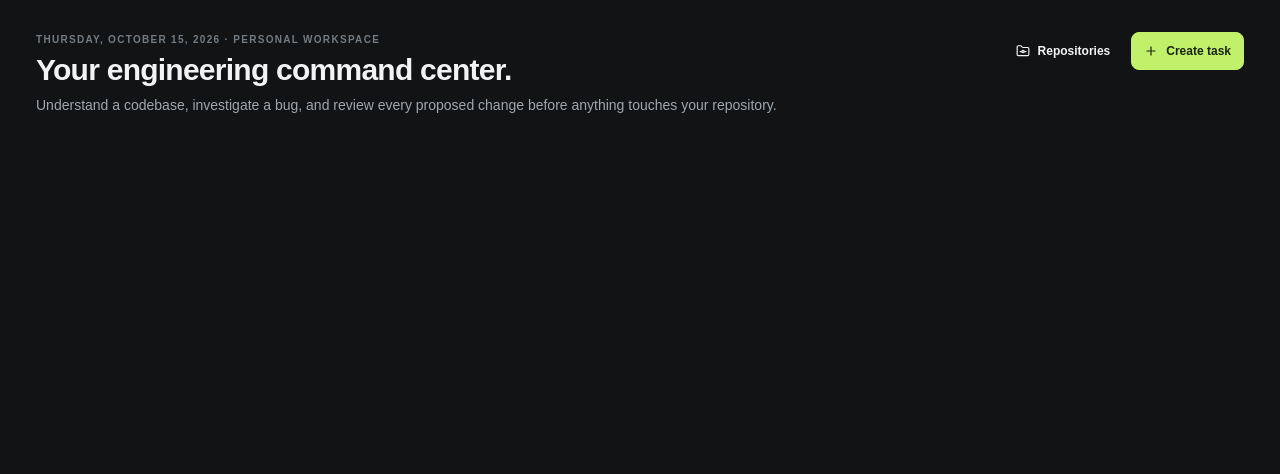
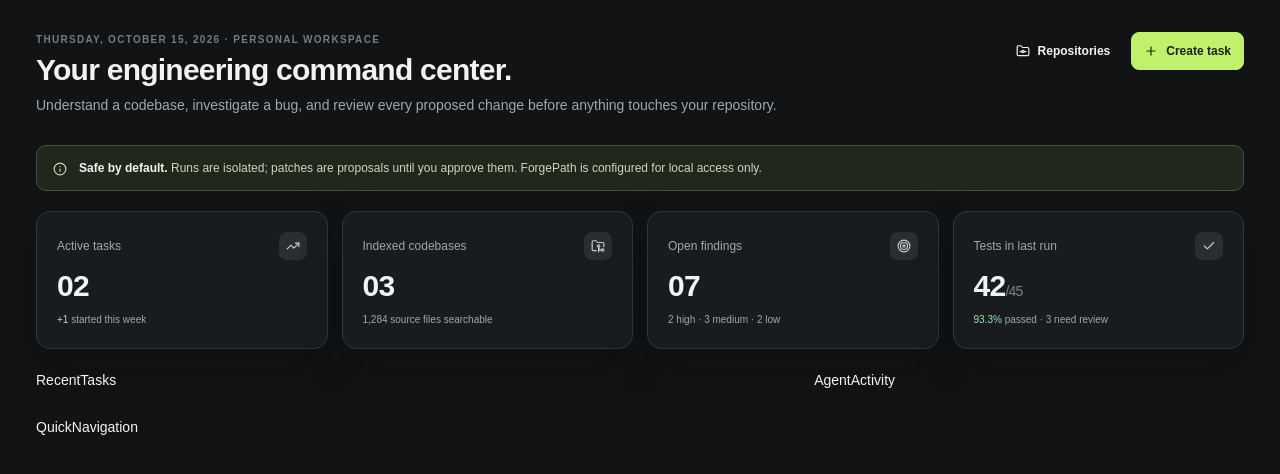
Before and after one commit to Avi-0009/ForgePath--Frontend, a React (Vite) app: page / in a window 1280 px wide. Shown: the top 474 px of the page. Built offline with nearby package versions, Linux system fonts and the light colour scheme.

Commit message:
Defined the css varible and implemented CalloutBanner and StatsGrid

```diff
--- /dev/null
+++ b/src/components/home/AgentActivity.tsx
@@ -0,0 +1,9 @@
+import React from 'react'
+
+const AgentActivity = () => {
+  return (
+    <div>AgentActivity</div>
+  )
+}
+
+export default AgentActivity
--- /dev/null
+++ b/src/components/home/CalloutBanner.tsx
@@ -0,0 +1,22 @@
+import { Info } from "lucide-react"
+
+interface CalloutBannerProps {
+  icon?: React.ReactNode;
+  title: string;
+  children: React.ReactNode
+}
+
+const CalloutBanner: React.FC<CalloutBannerProps> = ({ icon, title, children }) => {
+  return (
+    <div className="p-3.5 px-4 border border-callout-line bg-callout-bg rounded-callout flex items-start gap-3 text-xs text-callout-text mb-5">
+      <span className="leading-none mt-0.5 shrink-0">
+        {icon ?? <Info size={14} />}
+      </span>
+      <div>
+        <strong className="text-callout-strong font-semibold">{title}</strong> {children}
+      </div>
+    </div>
+  );
+}
+
+export default CalloutBanner
--- /dev/null
+++ b/src/components/home/QuickNavigation.tsx
@@ -0,0 +1,9 @@
+import React from 'react'
+
+const QuickNavigation = () => {
+  return (
+    <div>QuickNavigation</div>
+  )
+}
+
+export default QuickNavigation
--- /dev/null
+++ b/src/components/home/RecentTasks.tsx
@@ -0,0 +1,9 @@
+import React from 'react'
+
+const RecentTasks = () => {
+  return (
+    <div>RecentTasks</div>
+  )
+}
+
+export default RecentTasks
--- /dev/null
+++ b/src/components/home/StatsGrid.tsx
@@ -0,0 +1,59 @@
+import { TrendingUp, FolderGit2, Target, Check } from "lucide-react"
+
+const StatsGrid = () => {
+  return (
+    <div className="grid grid-cols-2 lg:grid-cols-4 gap-3.5 mb-5">
+      <article className="p-4 sm:p-5 bg-app-panel border border-app-line rounded-panel shadow-panel">
+        <div className="flex items-center justify-between gap-2 text-app-muted text-xs">
+          <span>Active tasks</span>
+          <span className="w-7 h-7 bg-app-mark-bg rounded-lg grid place-items-center text-app-mark-text">
+            <TrendingUp size={14} />
+          </span>
+        </div>
+        <div className="font-manrope text-2xl sm:text-3xl font-extrabold tracking-tight my-2">02</div>
+        <div className="text-micro text-app-muted">
+          <span className="text-status-green font-medium">+1</span> started this week
+        </div>
+      </article>
+
+      <article className="p-4 sm:p-5 bg-app-panel border border-app-line rounded-panel shadow-panel">
+        <div className="flex items-center justify-between gap-2 text-app-muted text-xs">
+          <span>Indexed codebases</span>
+          <span className="w-7 h-7 bg-app-mark-bg rounded-lg grid place-items-center text-app-mark-text">
+            <FolderGit2 size={14} />
+          </span>
+        </div>
+        <div className="font-manrope text-2xl sm:text-3xl font-extrabold tracking-tight my-2">03</div>
+        <div className="text-micro text-app-muted">1,284 source files searchable</div>
+      </article>
+
+      <article className="p-4 sm:p-5 bg-app-panel border border-app-line rounded-panel shadow-panel">
+        <div className="flex items-center justify-between gap-2 text-app-muted text-xs">
+          <span>Open findings</span>
+          <span className="w-7 h-7 bg-app-mark-bg rounded-lg grid place-items-center text-app-mark-text">
+            <Target size={14} />
+          </span>
+        </div>
+        <div className="font-manrope text-2xl sm:text-3xl font-extrabold tracking-tight my-2">07</div>
+        <div className="text-micro text-app-muted">2 high · 3 medium · 2 low</div>
+      </article>
+
+      <article className="p-4 sm:p-5 bg-app-panel border border-app-line rounded-panel shadow-panel">
+        <div className="flex items-center justify-between gap-2 text-app-muted text-xs">
+          <span>Tests in last run</span>
+          <span className="w-7 h-7 bg-app-mark-bg rounded-lg grid place-items-center text-app-mark-text">
+            <Check size={14} />
+          </span>
+        </div>
+        <div className="font-manrope text-2xl sm:text-3xl font-extrabold tracking-tight my-2">
+          42<span className="text-sm font-normal text-app-text-faint">/45</span>
+        </div>
+        <div className="text-micro text-app-muted">
+          <span className="text-status-green font-medium">93.3%</span> passed · 3 need review
+        </div>
+      </article>
+    </div>
+  );
+}
+
+export default StatsGrid
--- a/src/index.css
+++ b/src/index.css
@@ -1,43 +1,84 @@
 @import "tailwindcss";
 
 @theme {
-  /* Colors */
+  /* ===== Base surfaces ===== */
   --color-app-bg: #111315;
   --color-app-panel: #191c1f;
   --color-app-panel2: #202428;
   --color-app-panel3: #252a2f;
   --color-app-line: #30363c;
+  --color-app-line-soft: #2a2f33;
+  --color-app-line-faint: #2b3034;
+  --color-app-line-hover: #56616a;
+  --color-app-row-hover: #202427;
+
+  /* ===== Text ===== */
   --color-app-text: #f2f3f4;
   --color-app-muted: #a0a7ad;
   --color-app-dim: #737c84;
+  --color-app-dim2: #737d84;
+  --color-app-text-faint: #77828a;
+  --color-app-table-head: #788189;
+  --color-app-mono-text: #d1d6da;
+
+  /* ===== Accent ===== */
   --color-app-accent: #c1f06b;
+  --color-app-accent-hover: #d0f990;
   --color-app-accent-ink: #1a2410;
 
-  /* Status Colors */
+  /* ===== Accent soft states ===== */
+  --color-app-accent-line-hover: #64704f;
+  --color-app-accent-soft-hover: #1d211b;
+
+  /* ===== Buttons ===== */
+  --color-app-btn: #22272b;
+  --color-app-btn-hover: #2d3338;
+
+  /* ===== Icon / mark backgrounds ===== */
+  --color-app-icon-bg: #252b2e;
+  --color-app-icon-bg2: #2a3034;
+  --color-app-mark-bg: #282e31;
+  --color-app-mark-text: #c7cdd1;
+
+  /* ===== Status base ===== */
   --color-status-blue: #8bbcff;
   --color-status-purple: #bea3ff;
   --color-status-amber: #f3c879;
   --color-status-red: #ff8888;
   --color-status-green: #9ee6b3;
 
-  /* Geometry */
+  /* ===== Status pill (border + bg pairs) ===== */
+  --color-status-green-line: #3c5b46;
+  --color-status-green-bg: #1d2c23;
+  --color-status-amber-line: #5a4b32;
+  --color-status-amber-bg: #30291d;
+  --color-status-blue-line: #344a63;
+  --color-status-blue-bg: #1c2938;
+
+  /* ===== Callout ===== */
+  --color-callout-line: #4b503a;
+  --color-callout-bg: #22271d;
+  --color-callout-text: #cad7b9;
+  --color-callout-strong: #eff8e6;
+
+  /* ===== Geometry ===== */
   --radius-panel: 14px;
+  --radius-callout: 10px;
   --shadow-panel: 0 16px 44px rgba(0, 0, 0, 0.2);
 
-  /* Typography */
+  /* ===== Typography ===== */
   --font-sans: 'DM Sans', sans-serif;
   --font-manrope: 'Manrope', sans-serif;
   --font-mono: 'DM Mono', monospace;
 
-    /* Buttons */
-  --color-app-btn: #22272b;
-  --color-app-btn-hover: #2d3338;
-  --color-app-line-hover: #56616a;
-  --color-app-accent-hover: #d0f990;
+  /* ===== Text sizes ===== */
+  --text-micro: 10px;
+  --text-2xs: 11px;
 
-  /* Custom sizes */
-  --text-micro: 10px;
+  /* ===== Tracking ===== */
   --tracking-eyebrow: 0.13em;
+
+  /* ===== Container ===== */
   --container-app: 1550px;
 }
 
--- a/src/layouts/HomePage.tsx
+++ b/src/layouts/HomePage.tsx
@@ -1,10 +1,28 @@
+import AgentActivity from "../components/home/AgentActivity"
+import CalloutBanner from "../components/home/CalloutBanner"
 import PageHeader from "../components/home/PageHeader"
+import QuickNavigation from "../components/home/QuickNavigation"
+import RecentTasks from "../components/home/RecentTasks"
+import StatsGrid from "../components/home/StatsGrid"
 
 const HomePage = () => {
   return (
     <div className="min-h-screen bg-app-bg text-app-text font-sans">
         <div className="max-w-app mx-auto px-4 sm:px-6 md:px-9 py-6 sm:py-8 pb-16">
             <PageHeader/>
+
+            <CalloutBanner title="Safe by default.">
+              Runs are isolated; patches are proposals until you approve them. ForgePath is configured for local access only.
+            </CalloutBanner>
+
+            <StatsGrid/>
+
+            <div className="grid grid-cols-1 lg:grid-cols-home gap-3.5 items-start mb-6">
+              <RecentTasks />
+              <AgentActivity />
+            </div>
+
+            <QuickNavigation />
         </div>
     </div>
   )
```
Also changed, not shown: 1 other file (tests, documents, lock files or other folders).
